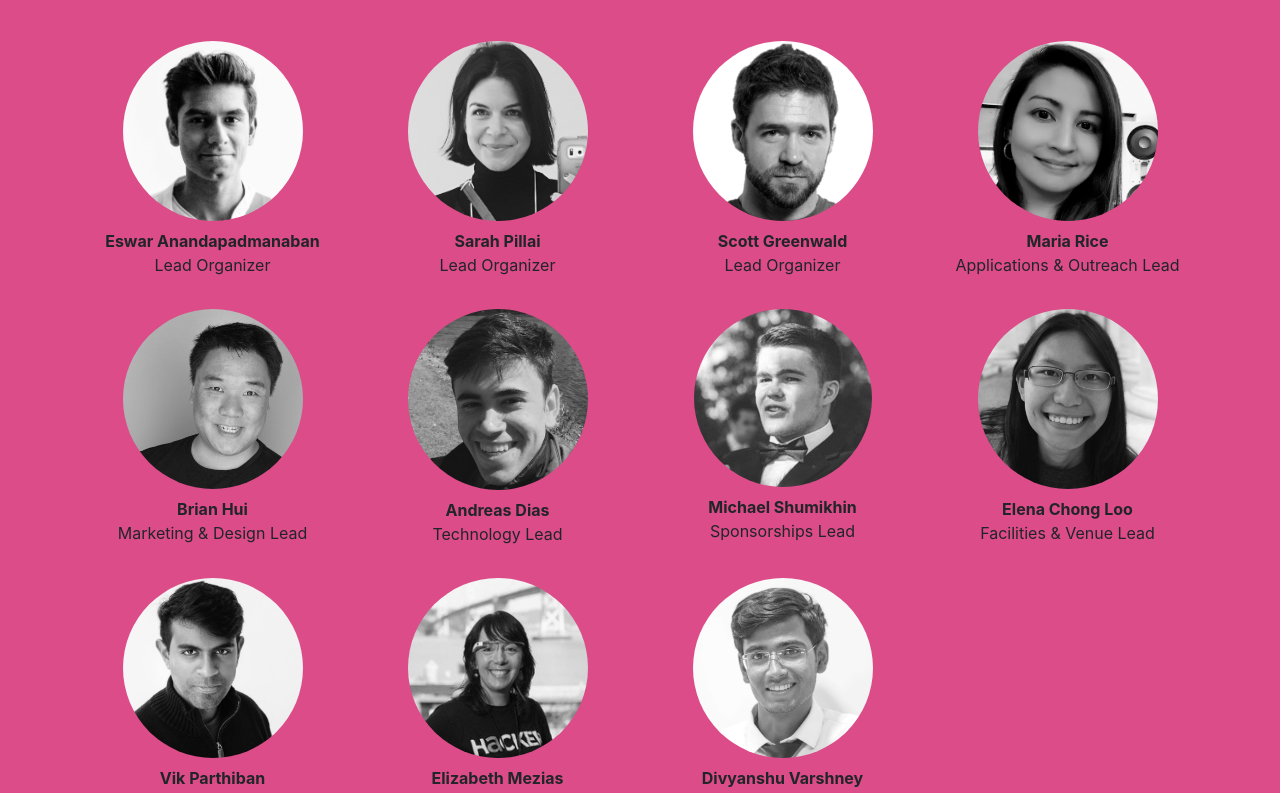
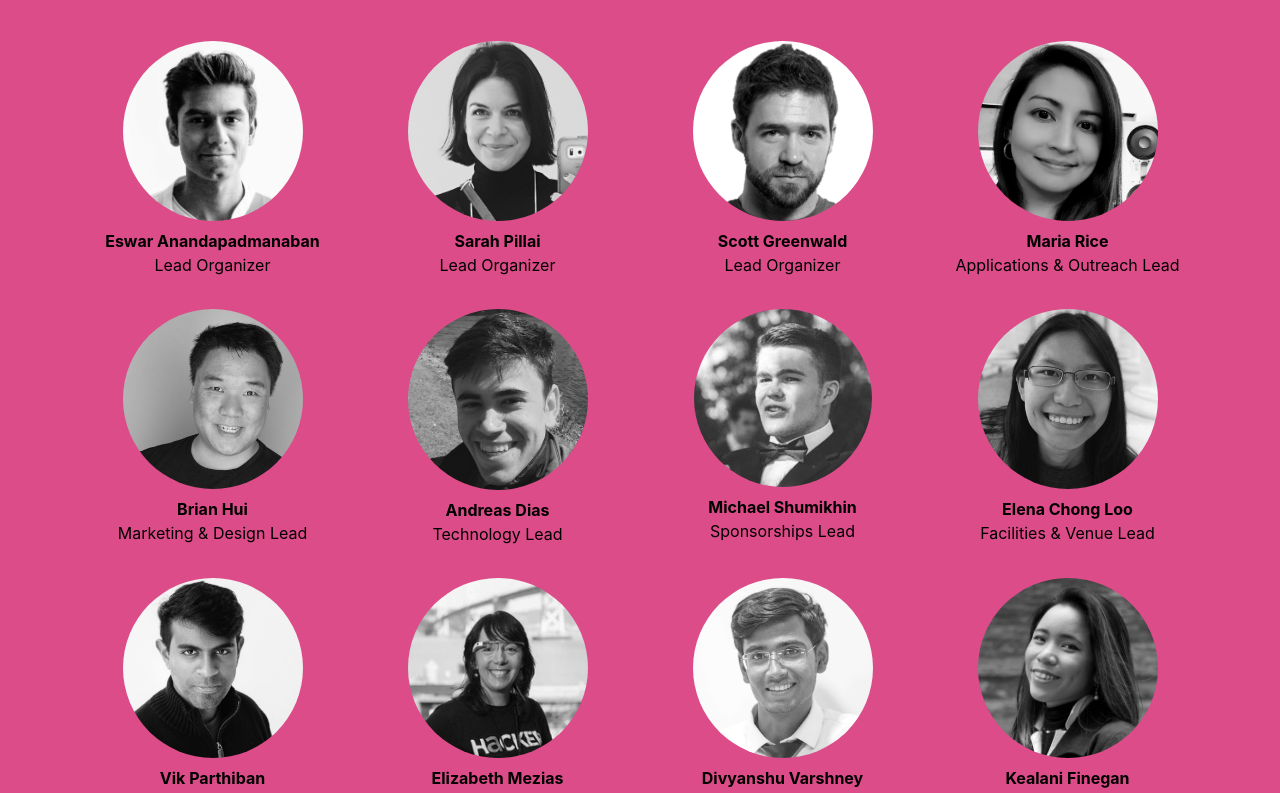
Before and after one commit to adias9/reality-hack-splash, a React (Create React App) app: page / in a window 1280 px wide. Shown: the part 2060-2853 px from the top of the page. Built offline with nearby package versions, Linux system fonts and the light colour scheme.

Commit message:
add social links to organizers

```diff
--- a/src/App.js
+++ b/src/App.js
@@ -19,24 +19,25 @@ import {
     eswar, sarah, scott,
     maria, brian, andreas,
     michael, elena, vik,
-    elizabeth, divyanshu
+    elizabeth, divyanshu, kealani
 } from './img/headshots/';
 
 function Team() {
     const teamMap = [
-        {name: "Eswar Anandapadmanaban", role: "Lead Organizer", img: eswar},
-        {name: "Sarah Pillai", role: "Lead Organizer", img: sarah},
-        {name: "Scott Greenwald", role: "Lead Organizer", img: scott},
-        {name: "Maria Rice", role: "Applications & Outreach Lead", img: maria},
+        {name: "Eswar Anandapadmanaban", role: "Lead Organizer", img: eswar, social: 'https://twitter.com/EswARVR'},
+        {name: "Sarah Pillai", role: "Lead Organizer", img: sarah, social: 'https://www.instagram.com/sarahepillai/'},
+        {name: "Scott Greenwald", role: "Lead Organizer", img: scott, social: ''},
+        {name: "Maria Rice", role: "Applications & Outreach Lead", img: maria, social: 'https://www.linkedin.com/in/maria-rice-8a11a19/'},
 
-        {name: "Brian Hui", role: "Marketing & Design Lead", img: brian},
-        {name: "Andreas Dias", role: "Technology Lead", img: andreas},
-        {name: "Michael Shumikhin", role: "Sponsorships Lead", img: michael},
-        {name: "Elena Chong Loo", role: "Facilities & Venue Lead", img: elena},
+        {name: "Brian Hui", role: "Marketing & Design Lead", img: brian, social: 'https://twitter.com/brihui'},
+        {name: "Andreas Dias", role: "Technology Lead", img: andreas, social: 'https://twitter.com/andreasdias9'},
+        {name: "Michael Shumikhin", role: "Sponsorships Lead", img: michael, social: 'https://www.linkedin.com/in/mshumikhin/'},
+        {name: "Elena Chong Loo", role: "Facilities & Venue Lead", img: elena, social: 'https://www.instagram.com/elenakodama/'},
 
-        {name: "Vik Parthiban", role: "Mentor Experience", img: vik},
-        {name: "Elizabeth Mezias", role: "Participant Experience", img: elizabeth},
-        {name: "Divyanshu Varshney", role: "Outreach", img: divyanshu}
+        {name: "Vik Parthiban", role: "Mentor Experience", img: vik, social: 'https://www.linkedin.com/in/vikparthiban/'},
+        {name: "Elizabeth Mezias", role: "Participant Experience", img: elizabeth, social: 'https://www.linkedin.com/in/bethmezias/'},
+        {name: "Divyanshu Varshney", role: "Outreach", img: divyanshu, social: 'https://twitter.com/Div_Varshney'},
+        {name: "Kealani Finegan", role: "Outreach", img: kealani, social: 'https://twitter.com/kealanifinegan'}
     ]
 
     return (
@@ -46,9 +47,11 @@ function Team() {
                 <Row className="team-rows">
                     {teamMap.map((p, key) => (
                         <div key={key} className="t-member col-6 col-md-3">
-                            <Image style={{maxWidth: '180px'}} src={p.img} roundedCircle />
-                            <p className="name">{p.name}</p>
-                            <p className="role">{p.role}</p>
+                            <a rel="noopener noreferrer" target="_blank" href={`${p.social}`}>
+                                <Image style={{maxWidth: '180px'}} src={p.img} roundedCircle />
+                                <p className="name">{p.name}</p>
+                                <p className="role">{p.role}</p>
+                            </a>
                         </div>
                     ))}
                 </Row>
--- a/src/img/headshots/index.js
+++ b/src/img/headshots/index.js
@@ -9,3 +9,4 @@ export const elena = require('./elena.png')
 export const vik = require('./vik.jpg')
 export const elizabeth = require('./elizabeth.jpg')
 export const divyanshu = require('./divyanshu.jpg')
+export const kealani = require('./kealani.jpg')
--- a/src/scss/team.scss
+++ b/src/scss/team.scss
@@ -15,12 +15,21 @@ div.team {
             text-align: center;
             margin: 1rem 0;
 
-            & > img {
-                margin-bottom: 0.5rem;
-            }
+            & > a {
+                color: black;
+                text-decoration: none;
 
-            & > p {
-                margin: 0;
+                &:hover {
+                    color: $primary-theme;
+                }
+
+                & > img {
+                    margin-bottom: 0.5rem;
+                }
+
+                & > p {
+                    margin: 0;
+                }
             }
 
             p.name {
```
